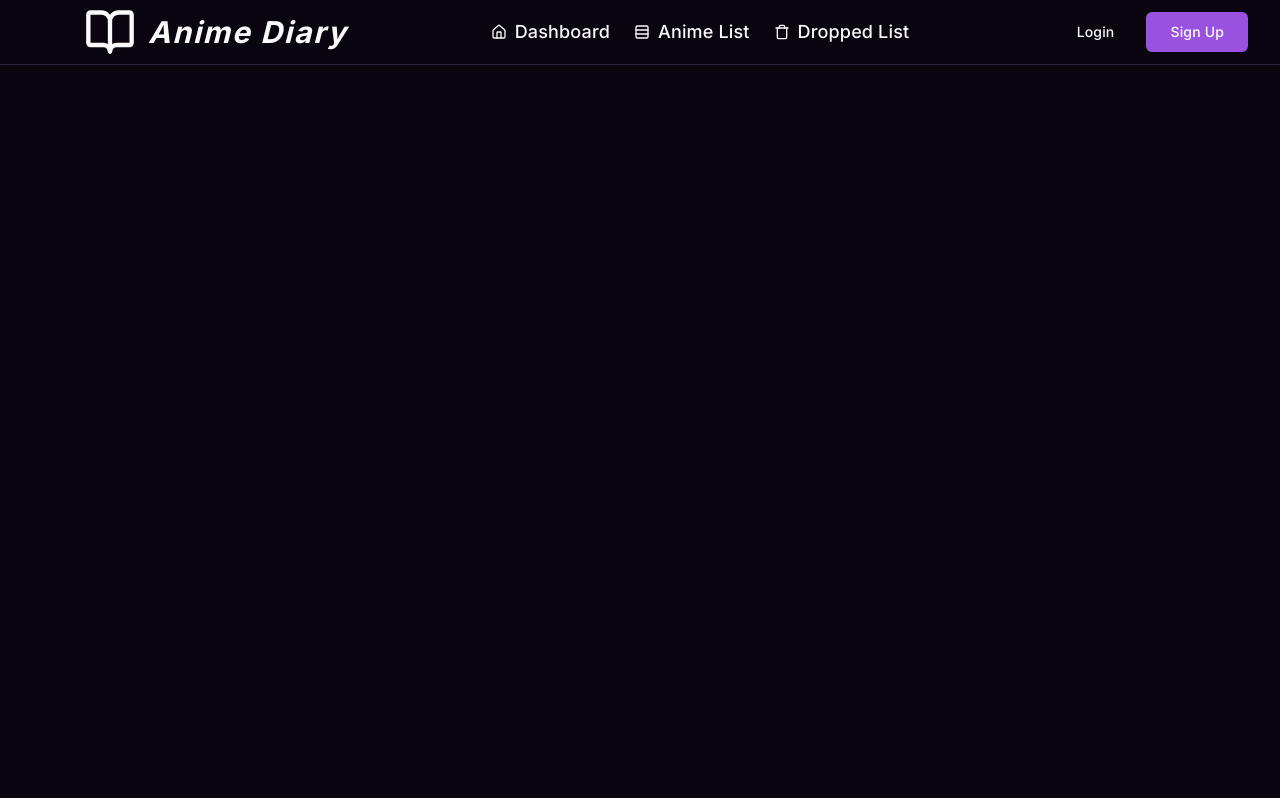
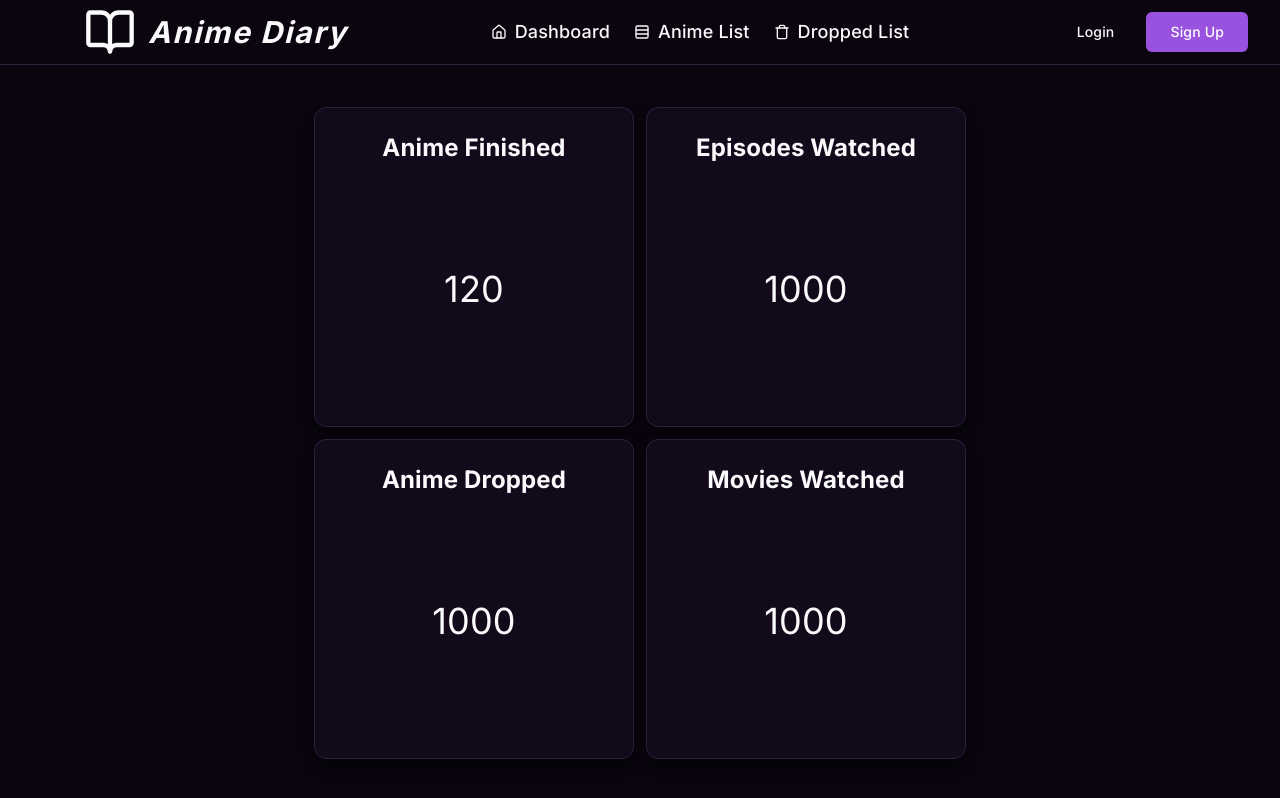
Before and after one commit to Evanz67/anime_diary, a Next.js app: page / in a window 1280 px wide. Built offline with nearby package versions, Linux system fonts and the light colour scheme.

Commit message:
Added cards for dashboard

```diff
--- /dev/null
+++ b/app/anime_list/page.js
@@ -0,0 +1,7 @@
+export default function AnimeList() {
+  return (
+    <div>
+      <h1 className="text-2xl font-bold">Anime List</h1>
+    </div>
+  );
+}
--- a/app/layout.js
+++ b/app/layout.js
@@ -27,7 +27,7 @@ export default function RootLayout({ children }) {
       >
           <div className="min-h-screen flex flex-col">
             <NavBar />
-            <main className="container mx-auto flex-1 p-4 text-red-500 relative">
+            <main className="container mx-auto flex-1 p-4 flex flex-col">
                 {children}
             </main>
           </div>
--- a/app/page.js
+++ b/app/page.js
@@ -1,8 +1,22 @@
+import { CardTemplate } from "@/components/custom/card_template";
 
 export default function Home() {
   return (
-    <div>
-
+    <div className="flex-1 flex flex-col justify-center">
+      <div className="grid grid-cols-1 sm:grid-cols-2 justify-items-center mx-auto gap-3">
+        <CardTemplate title="Anime Finished">
+          <p>120</p>
+        </CardTemplate>
+        <CardTemplate title="Episodes Watched" >
+          <p>1000</p>
+        </CardTemplate>
+        <CardTemplate title="Anime Dropped" >
+          <p>1000</p>
+        </CardTemplate>
+        <CardTemplate title="Movies Watched" >
+          <p>1000</p>
+        </CardTemplate>
+      </div>
     </div>
   );
 }
--- /dev/null
+++ b/components/custom/card_template.jsx
@@ -0,0 +1,21 @@
+import {
+  Card,
+  CardContent,
+  CardHeader,
+  CardTitle,
+} from "@/components/ui/card"
+
+export function CardTemplate({children, title }) {
+  return (
+    <div>
+      <Card size="sm" className="w-80 h-80">
+        <CardHeader>
+          <CardTitle className="text-center font-bold text-2xl">{title}</CardTitle>
+        </CardHeader>
+        <CardContent className="flex items-center justify-center h-full text-center text-4xl mb-5">
+          {children}
+        </CardContent>
+      </Card>
+    </div>
+  )
+}
--- a/components/custom/navbar.jsx
+++ b/components/custom/navbar.jsx
@@ -4,7 +4,7 @@ import { Home, Rows3, Trash, BookOpen } from "lucide-react";
 
 const menuItems = [
   { title: "Dashboard", url: "/", icon: Home },
-  { title: "Anime List", url: "/inbox", icon: Rows3 },
+  { title: "Anime List", url: "/anime_list", icon: Rows3 },
   { title: "Dropped List", url: "/calendar", icon: Trash },
 ];
 
--- a/components/custom/sidebar_component.jsx
+++ /dev/null
@@ -1,42 +0,0 @@
-import {
-  Sidebar,
-  SidebarContent,
-  SidebarFooter,
-  SidebarGroup,
-  SidebarHeader,
-  SidebarMenu,
-  SidebarMenuButton,
-  SidebarMenuItem
-} from "@/components/ui/sidebar";
-import { Home, Rows3, Trash } from "lucide-react";
-
-const menuItems = [
-  { title: "Dashboard", url: "/", icon: Home },
-  { title: "Anime List", url: "/inbox", icon: Rows3 },
-  { title: "Dropped List", url: "/calendar", icon: Trash },
-];
-
-export function SidebarComponent() {
-  return (
-    <Sidebar>
-      <SidebarHeader />
-      <SidebarContent>
-        <SidebarGroup>
-          <SidebarMenu>
-            {menuItems.map((item) => (
-              <SidebarMenuItem key={item.title}>
-                <SidebarMenuButton size="lg" asChild>
-                  <a href={item.url}>
-                    <item.icon />
-                    <span className="text-lg">{item.title}</span>
-                  </a>
-                </SidebarMenuButton>
-              </SidebarMenuItem>
-            ))}
-          </SidebarMenu>
-        </SidebarGroup>
-      </SidebarContent>
-      <SidebarFooter />
-    </Sidebar>
-  );
-}
--- /dev/null
+++ b/components/ui/card.jsx
@@ -0,0 +1,101 @@
+import * as React from "react"
+
+import { cn } from "@/lib/utils"
+
+function Card({
+  className,
+  ...props
+}) {
+  return (
+    <div
+      data-slot="card"
+      className={cn(
+        "bg-card text-card-foreground flex flex-col gap-6 rounded-xl border py-6 shadow-sm",
+        className
+      )}
+      {...props} />
+  );
+}
+
+function CardHeader({
+  className,
+  ...props
+}) {
+  return (
+    <div
+      data-slot="card-header"
+      className={cn(
+        "@container/card-header grid auto-rows-min grid-rows-[auto_auto] items-start gap-2 px-6 has-data-[slot=card-action]:grid-cols-[1fr_auto] [.border-b]:pb-6",
+        className
+      )}
+      {...props} />
+  );
+}
+
+function CardTitle({
+  className,
+  ...props
+}) {
+  return (
+    <div
+      data-slot="card-title"
+      className={cn("leading-none font-semibold", className)}
+      {...props} />
+  );
+}
+
+function CardDescription({
+  className,
+  ...props
+}) {
+  return (
+    <div
+      data-slot="card-description"
+      className={cn("text-muted-foreground text-sm", className)}
+      {...props} />
+  );
+}
+
+function CardAction({
+  className,
+  ...props
+}) {
+  return (
+    <div
+      data-slot="card-action"
+      className={cn(
+        "col-start-2 row-span-2 row-start-1 self-start justify-self-end",
+        className
+      )}
+      {...props} />
+  );
+}
+
+function CardContent({
+  className,
+  ...props
+}) {
+  return (<div data-slot="card-content" className={cn("px-6", className)} {...props} />);
+}
+
+function CardFooter({
+  className,
+  ...props
+}) {
+  return (
+    <div
+      data-slot="card-footer"
+      className={cn("flex items-center px-6 [.border-t]:pt-6", className)}
+      {...props} />
+  );
+}
+
+export {
+  Card,
+  CardHeader,
+  CardFooter,
+  CardTitle,
+  CardAction,
+  CardDescription,
+  CardContent,
+}
```
